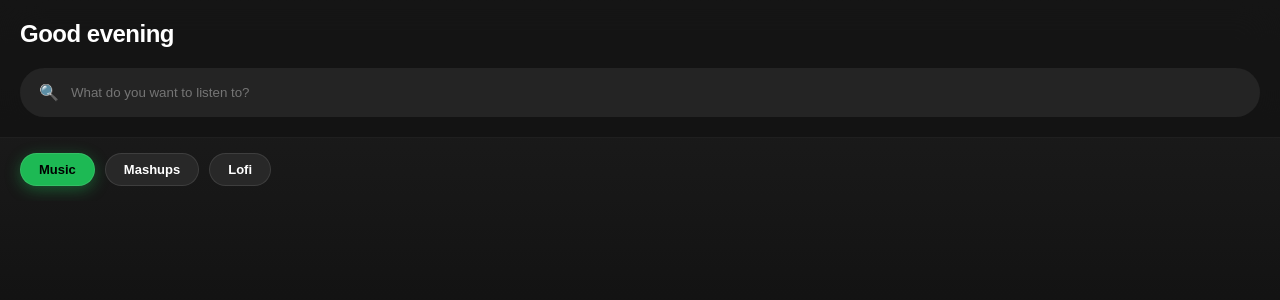
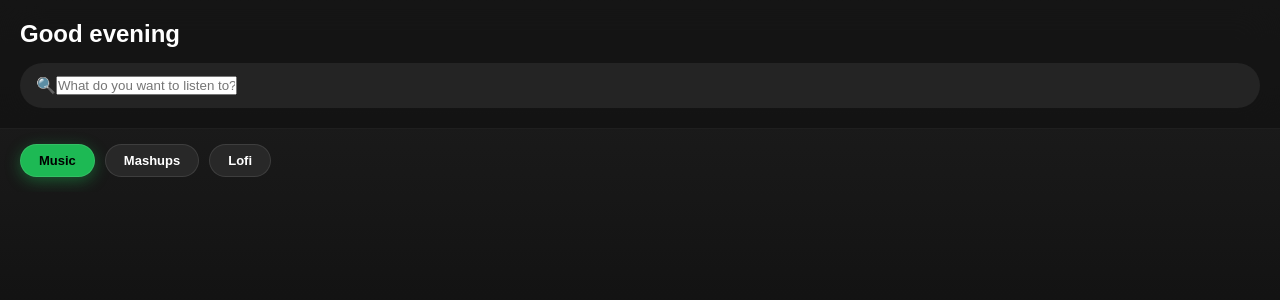
Before and after one commit to crazyinsan03-web/moonlight-studio, a Flask app: page / in a window 1280 px wide. Shown: the top 300 px of the page. Run offline with Flask 3, Linux system fonts and the light colour scheme; data that the repository does not hold is empty; some libraries are stand-ins or nearby versions.

Commit message:
Update style.css

```diff
--- a/static/style.css
+++ b/static/style.css
@@ -33,43 +33,72 @@
     min-height: 100vh;
 }
 
-/* --- MAIN PAGE: Header & Search --- */
+/* 1. Header ko upar fix karo aur spacing do */
 .spotify-header {
-    padding: 50px 20px 10px;
-    background: linear-gradient(rgba(0,0,0,0.4) 0%, transparent 100%);
+    padding: 15px;
+    background: rgba(12, 12, 12, 0.9);
+    backdrop-filter: blur(10px);
+    position: sticky;
+    top: 0;
+    z-index: 1000;
+    display: flex;
+    flex-direction: column;
+    gap: 15px;
 }
 
-.greeting {
-    font-size: 24px;
-    font-weight: 700;
-    margin-bottom: 20px;
-    letter-spacing: -0.5px;
+/* 2. Search Bar ko header ke neeche sahi space do */
+.search-container {
+    width: 100%;
+    margin-top: 10px;
 }
 
 .search-pill {
+    width: 100%;
+    height: 45px;
     background: #242424;
-    padding: 14px 18px;
-    border-radius: 50px;
+    border-radius: 8px;
     display: flex;
     align-items: center;
-    gap: 12px;
-    transition: all 0.3s cubic-bezier(0.4, 0, 0.2, 1);
-    border: 1px solid transparent;
+    padding: 0 15px;
 }
 
-.search-pill:focus-within {
-    background: #333;
-    border-color: rgba(255,255,255,0.1);
-    transform: translateY(-2px);
+/* 3. Grid ki spacing theek karo (Mobile ke liye) */
+.sp-grid {
+    display: grid;
+    grid-template-columns: repeat(2, 1fr); /* Mobile par 2 columns */
+    gap: 12px;
+    padding: 15px;
+    margin-top: 5px;
 }
 
-.search-pill input {
-    background: transparent;
-    border: none;
-    color: white;
+/* 4. Card ki height aur image ko fix karo taaki overlap na ho */
+.sp-card {
+    background: #181818;
+    padding: 10px;
+    border-radius: 12px;
+    display: flex;
+    flex-direction: column;
+    height: 100%;
+}
+
+.sp-img {
     width: 100%;
-    outline: none;
-    font-weight: 500;
+    aspect-ratio: 1/1; /* Image hamesha square rahegi */
+    object-fit: cover;
+    border-radius: 8px;
+    margin-bottom: 8px;
+}
+
+.sp-info {
+    flex-grow: 1;
+    overflow: hidden;
+}
+
+.sp-title {
+    font-size: 14px;
+    white-space: nowrap;
+    overflow: hidden;
+    text-overflow: ellipsis; /* Title bada ho toh ... dikhega */
 }
 
 /* --- MAIN PAGE: Filter Chips --- */
```
